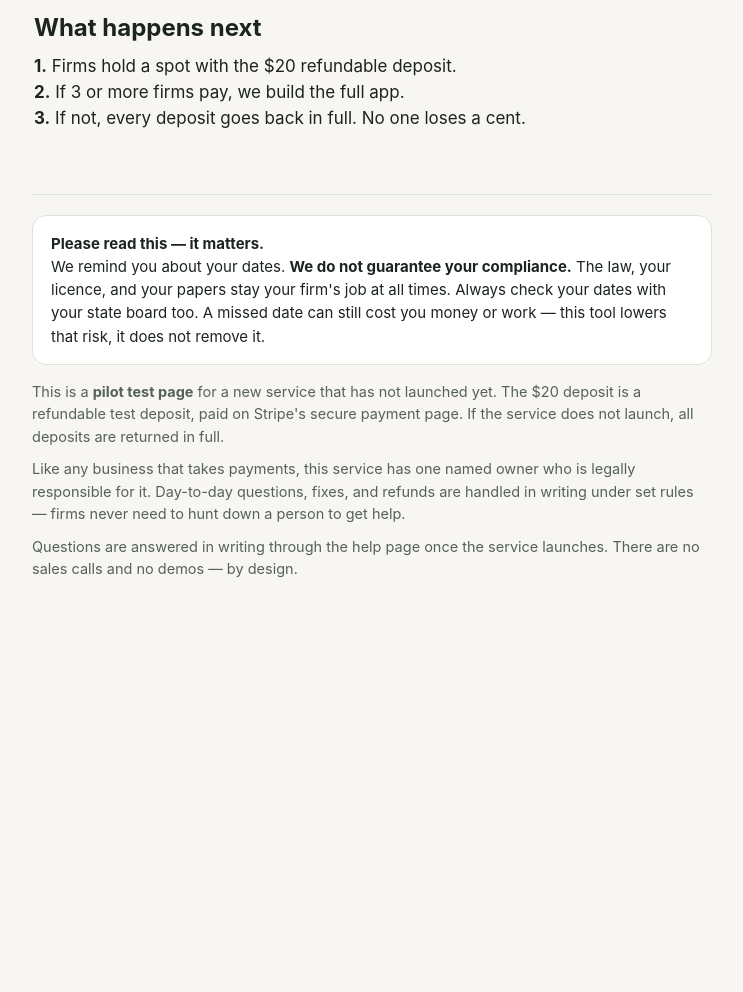
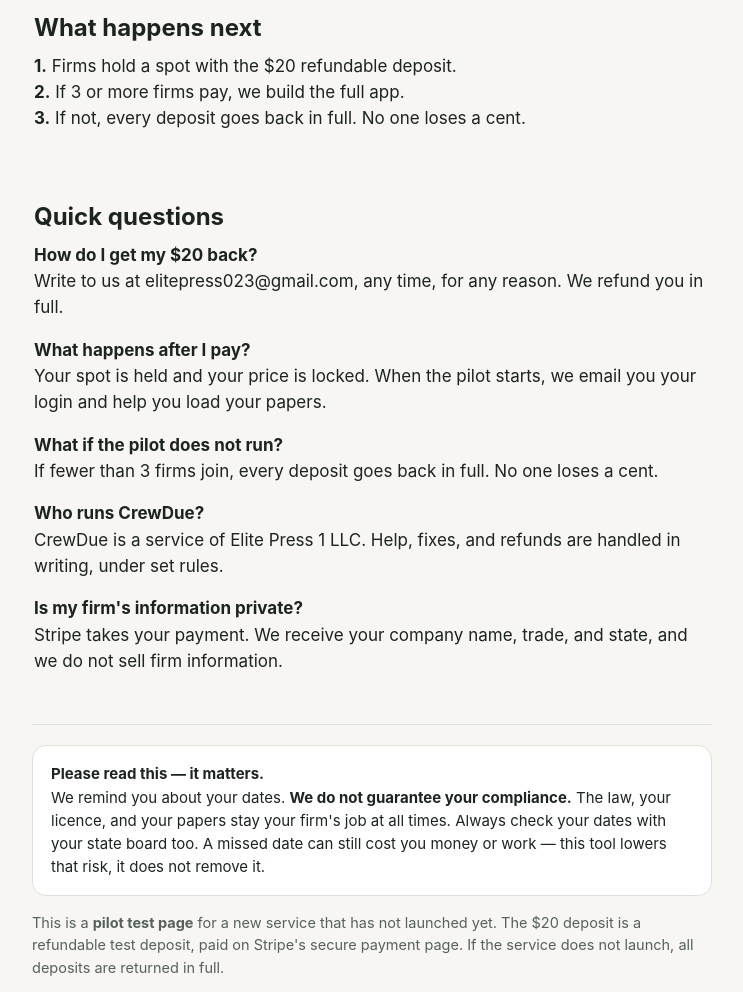
Before and after one commit to crewdue/crewdue, a plain HTML site: page index.html in a window 1280 px wide. Shown: the part 3020-4012 px from the top of the page, without its empty margins (268-1011 px from the left). Before the commit the page ends 3675 px from the top, so only its background shows below. Drawn offline with Linux system fonts and the light colour scheme.

Commit message:
Add short FAQ
Added FAQ section with common questions and answers.

```diff
--- a/index.html
+++ b/index.html
@@ -139,10 +139,13 @@
   }
   .opt.selected{background:var(--accent);color:var(--accent-ink);border-color:var(--accent);font-weight:700}
   .opt:focus-visible{outline:3px solid var(--amber);outline-offset:2px}
+  .faq p{margin:0 0 16px}
+    .faq p:last-child{margin-bottom:0}
   footer{border-top:1px solid var(--line);margin-top:40px;padding-top:20px;font-size:14.5px;color:var(--ink-soft)}
   footer p{margin-bottom:10px}
   .disclaimer{background:var(--surface);border:1px solid var(--line);border-radius:var(--radius);padding:16px 18px;font-size:15px;color:var(--ink)}
   a{color:var(--accent)}
+
   @media (prefers-reduced-motion: reduce){html{scroll-behavior:auto}}
 </style>
 </head>
@@ -366,7 +369,7 @@
     <strong>3.</strong> If not, every deposit goes back in full. No one loses a cent.</p>
   </section>
 
-  <footer>
+  <!-- FAQ --><section class="plain" id="faq"><h2>Quick questions</h2><div class="faq"><p><strong>How do I get my $20 back?</strong><br />Write to us at elitepress023@gmail.com, any time, for any reason. We refund you in full.</p><p><strong>What happens after I pay?</strong><br />Your spot is held and your price is locked. When the pilot starts, we email you your login and help you load your papers.</p><p><strong>What if the pilot does not run?</strong><br />If fewer than 3 firms join, every deposit goes back in full. No one loses a cent.</p><p><strong>Who runs CrewDue?</strong><br />CrewDue is a service of Elite Press 1 LLC. Help, fixes, and refunds are handled in writing, under set rules.</p><p><strong>Is my firm's information private?</strong><br />Stripe takes your payment. We receive your company name, trade, and state, and we do not sell firm information.</p></div></section><footer>
     <div class="disclaimer">
       <strong>Please read this — it matters.</strong><br />
       We remind you about your dates. <strong>We do not guarantee your compliance.</strong> The law, your licence, and your papers stay your firm's job at all times. Always check your dates with your state board too. A missed date can still cost you money or work — this tool lowers that risk, it does not remove it.
```
